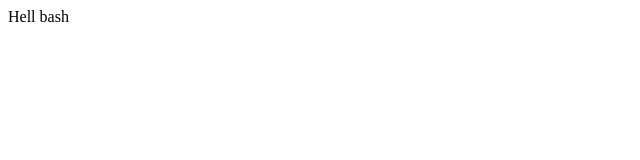
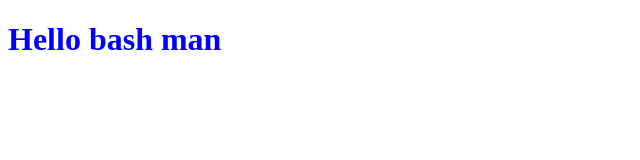
Before and after one commit to BashSandy/BashSandy.github.io, a plain HTML site: page v2.html in a window 1280 px wide. Shown: the whole page, without its empty margins (0-640 px from the left). Drawn offline with Linux system fonts and the light colour scheme.

Commit message:
v2 initial commit

```diff
--- a/v2.html
+++ b/v2.html
@@ -6,7 +6,7 @@
     <meta name="viewport" content="width=device-width, initial-scale=1.0">
     <title>Document</title>
 </head>
-<body>
-    Hell bash
+<body style="align-items: center;">
+    <h1 style="color:blue; align-items: center;">Hello bash man</h1>
 </body>
 </html>
```
